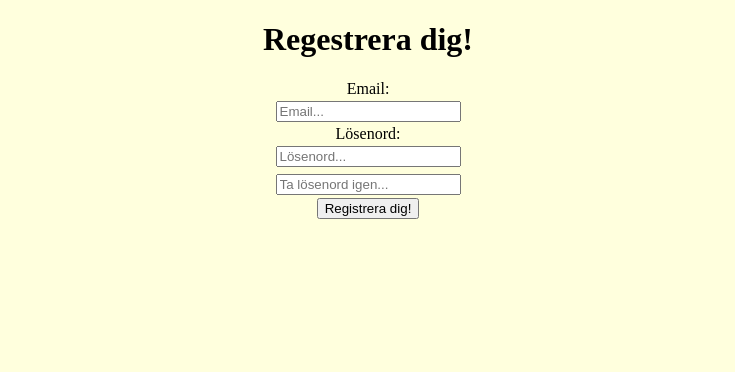
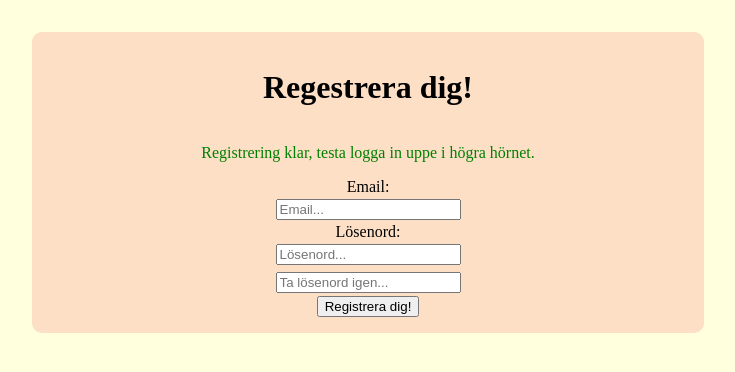
Before and after one commit to RealGobi/Login-Php, a PHP site: page /signup.php?signup=success in a window 1280 px wide. Shown: the part 80-452 px from the top of the page, without its empty margins (272-1007 px from the left). Run offline with PHP 8.4, Linux system fonts and the light colour scheme; style sheets or scripts are compiled from the project's sources.

Commit message:
2ProblemsToWorkOut

```diff
--- a/SCSS/main.css
+++ b/SCSS/main.css
@@ -17,6 +17,13 @@ body main {
   -webkit-box-direction: normal;
       -ms-flex-direction: column;
           flex-direction: column;
+  margin: 0 auto;
+  margin-top: 2rem;
+  padding: 1rem;
+  border-radius: 10px;
+  width: 50%;
+  background: rgba(241, 119, 119, 0.233);
+  text-align: center;
 }
 
 body main form {
--- a/SCSS/main.scss
+++ b/SCSS/main.scss
@@ -6,6 +6,14 @@ body {
         justify-content: center;
         align-items: center;
         flex-direction: column;
+        margin: 0 auto;
+        margin-top: 2rem;
+        padding: 1rem;
+        border-radius: 10px;
+        width: 50%;
+        background: rgba(241, 119, 119, 0.233);
+        text-align: center;
+
         form {
             display: flex;
             justify-content: center;
--- a/header.php
+++ b/header.php
@@ -1,4 +1,6 @@
-<?php define('TITEL', 'Login Lab1');  ?>
+<?php define('TITEL', 'Login Lab1');
+session_start();
+ ?>
 <!DOCTYPE html>
 <html lang="en">
 <head>
@@ -16,7 +18,14 @@
         <li><a href="portfolio.php">Portfolio</a></li>
         <li><a href="contact.php">Contact</a></li>
     </ul>
-    <form action="login.php" method="POST">
+    <?php
+            if(isset($_SESSION['email'])){
+                echo '<form action="logout.php" method="POST">
+                      <button type="submit">Logga ut!</button>
+                      </form>';
+            }
+            else {
+                echo '<form action="login.php" method="POST">
                 <label>Email:</label>
                 <input type="email" name="email" placeholder="Email...">
                 <label>Lösenord:</label>
@@ -25,5 +34,8 @@
                 </form>
             <span>
             <p>Eller registrera dig <a href="signup.php">här.</a></p>
-    </span>
+            </span>';
+            }
+            ?>
+
 </header>
--- a/json/registration.json
+++ b/json/registration.json
@@ -1 +1 @@
-[{"email":"jim_svensson888@hotmail.com","password":"$2y$10$Qy21Hxm\/DF1tTGGdjMRHWe1hA73g6Kies9DU\/20ALwb\/rydriQm2."}]
+[{"email":"jimmy888swe@gmail.com","password":"$2y$10$isL1ZLG1b999XtnO6ZDJOOIJXpteuifjTHDMYdUWrkPv2Bkp9KToq"}][{"email":"jimmy888swe@gmail.com","password":"$2y$10$IeqBaldnevfrH134udsho.FPPZTOzQIo8T1kPd\/lYoe80ojNh6TEy"}]
--- /dev/null
+++ b/logout.php
@@ -0,0 +1,6 @@
+<?php
+session_start();
+session_unset();
+session_destroy();
+header('Location:/Lab1/home.php?logout=success');
+?>
--- a/signup.php
+++ b/signup.php
@@ -1,8 +1,28 @@
-<?php require 'header.php'; ?>
+<?php
+require 'header.php'; ?>
 <body>
     <main>
         <h1>Regestrera dig!</h1>
+        <?php
+        if(isset($_GET['error'])){
+            if($_GET['error'] == 'emptyfeild'){
+                echo '<p style="color:red">Fyll i alla fält.</p>';
+            }
+            else if ($_GET['error'] == 'invalidEmail'){
+                echo '<p style="color:red">Ej gilltlig email.</p>';
+            }
+            else if ($_GET['error'] == 'passwordcheckfailed'){
+                echo '<p style="color:red">Oops! Lösenorden matchade inte, gö om gö rätt!.</p>';
+            }
 
+        }
+        else if($_GET['signup'] == 'success'){
+            echo '<p style="color:green">Registrering klar, testa logga in uppe i högra hörnet.</p>';
+        }
+
+
+
+        ?>
         <form action="registration.php" method="POST">
         <label>Email:</label>
         <input type="email" name="email" placeholder="Email...">
```
Also changed, not shown: home.php (+9 -0 lines), login.php (+9 -3 lines), registration.php (+6 -4 lines), img/._inloggad.png (added), img/inloggad.png (added), 1 other file. Lines whose indentation alone changed are shown as unchanged.
